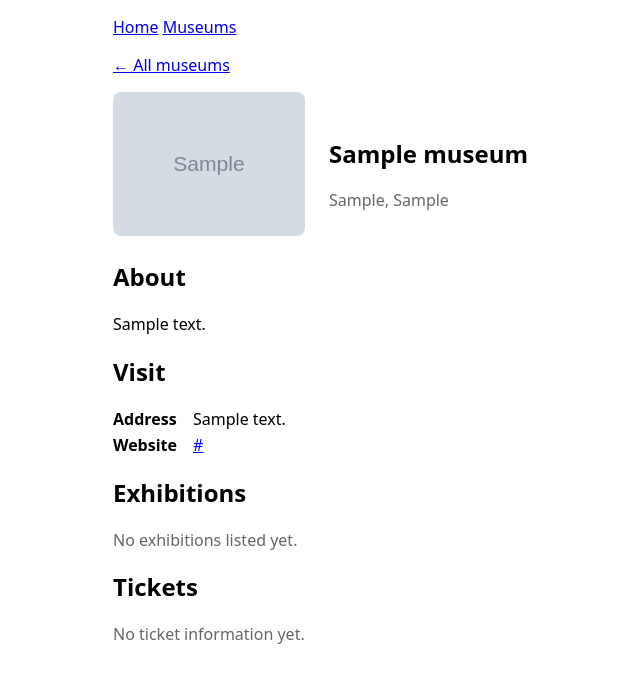
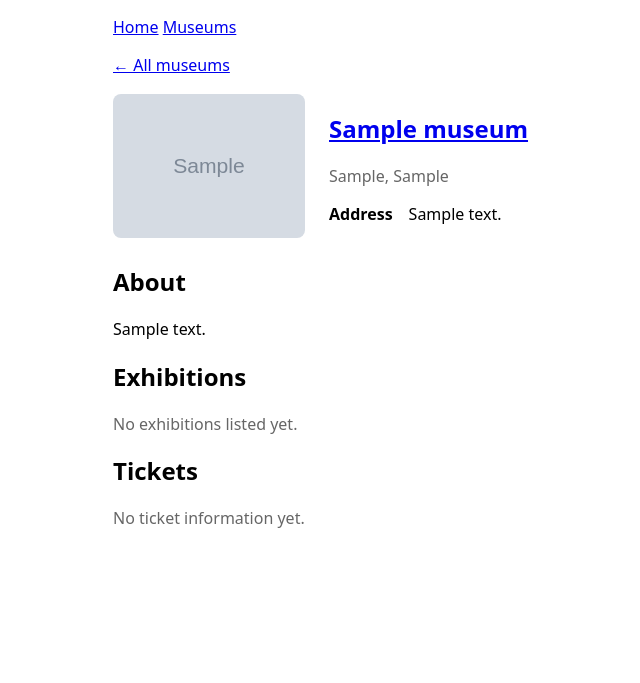
Before and after one commit to 4tires/Museum-tracker-website, a Flask app: page /museums/1 in a window 1280 px wide. Shown: the top 683 px of the page, without its empty margins (127-767 px from the left). Run offline with Flask 3, Linux system fonts and the light colour scheme; tables that the repository leaves empty hold one stand-in row (values such as "Sample post"); grey boxes marked "Sample" are stand-in pictures.

Commit message:
Update museum.html

```diff
--- a/app/templates/museums/museum.html
+++ b/app/templates/museums/museum.html
@@ -1,6 +1,6 @@
 {% extends "base.html" %}
 
-{% block title %}{{ museum.name }} · Museum Tracker{% endblock %}
+{% block title %}Museum Tracker · {{ museum.name }}{% endblock %}
 
 {% block content %}
   <p><a href="{{ url_for('museums.museums') }}">← All museums</a></p>
@@ -11,8 +11,17 @@
         <img class="museum-cover" src="{{ museum.image_url }}" alt="{{ museum.name }}">
       {% endif %}
       <div>
-        <h1>{{ museum.name }}</h1>
+        <h1>
+          {% if museum.website %}
+          <a href="{{ museum.website }}" target="_blank" rel="noopener noreferrer">{{ museum.name }}</a>
+          {% endif %}
+        </h1>
         <p class="museum-location">{{ museum.city }}, {{ museum.country }}</p>
+      <dl class="museum-details">
+        <dt>Address</dt>
+        <dd>{{ museum.address }}</dd>
+
+      </dl>
       </div>
     </header>
 
@@ -23,18 +32,6 @@
       {% else %}
         <p class="muted">No description yet.</p>
       {% endif %}
-    </section>
-
-    <section>
-      <h2>Visit</h2>
-      <dl class="museum-details">
-        <dt>Address</dt>
-        <dd>{{ museum.address }}</dd>
-        {% if museum.website %}
-          <dt>Website</dt>
-          <dd><a href="{{ museum.website }}" target="_blank" rel="noopener noreferrer">{{ museum.website }}</a></dd>
-        {% endif %}
-      </dl>
     </section>
 
     {% set permanent = museum.exhibitions | selectattr("is_permanent") | list %}
```
